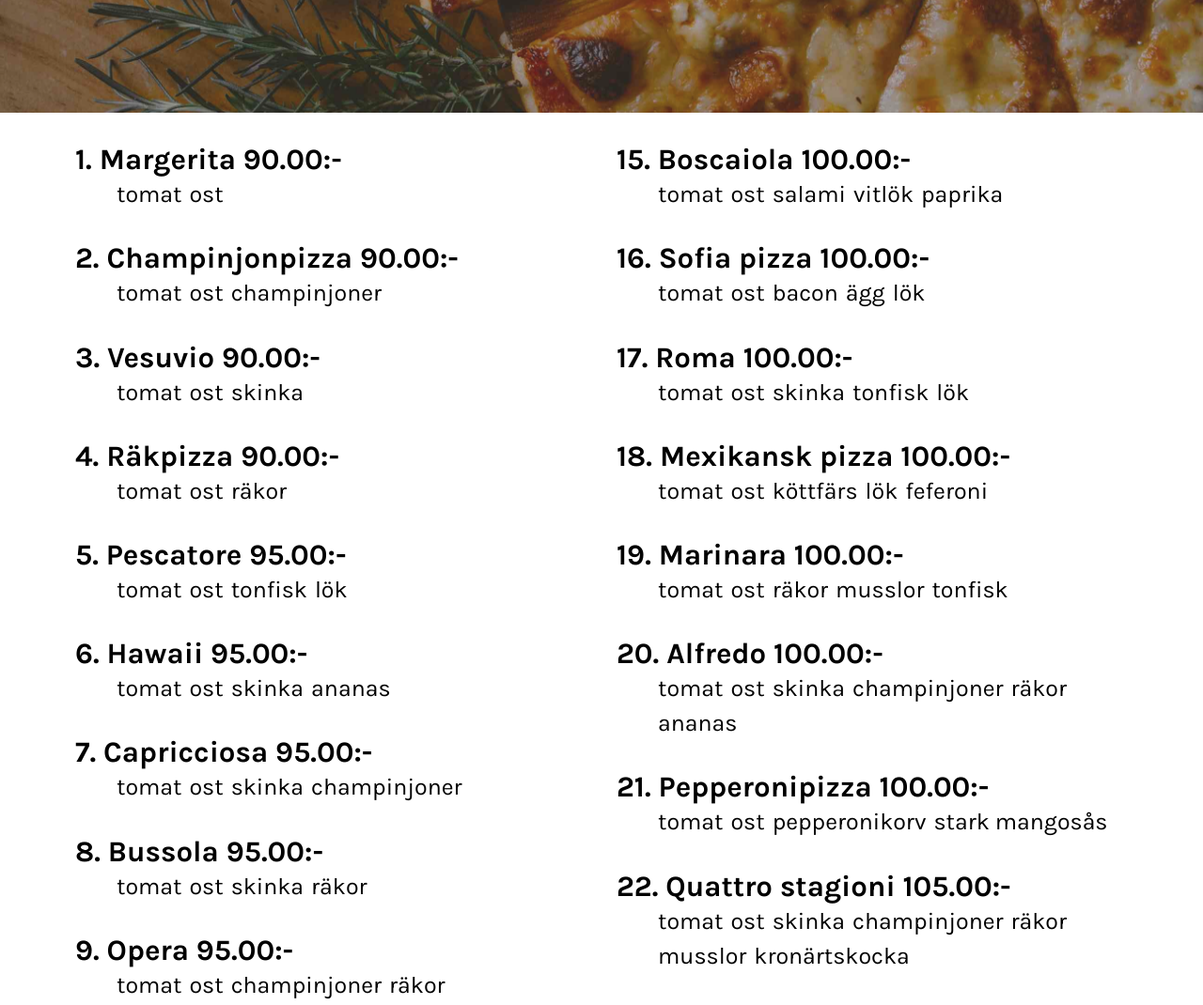
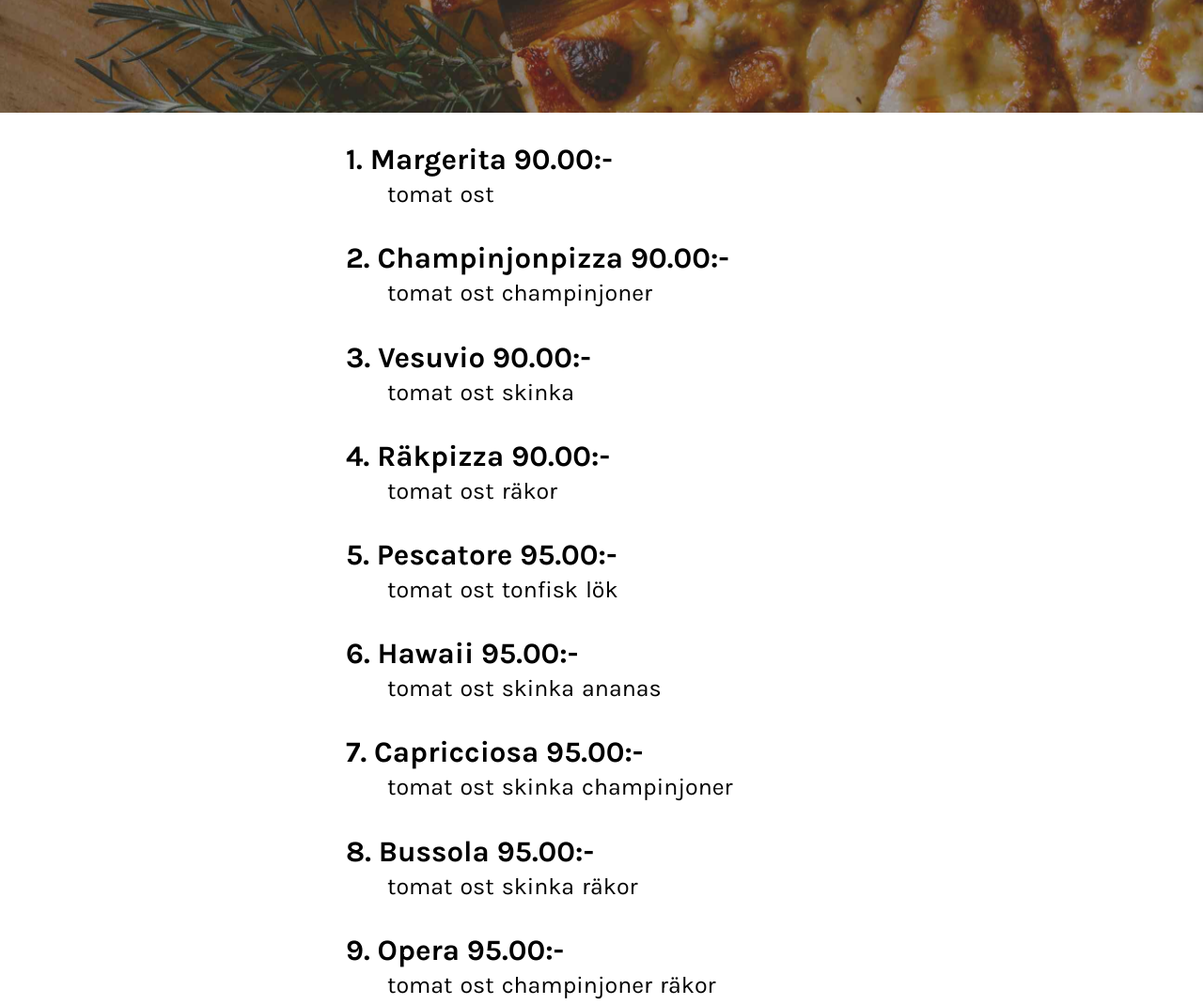
Before and after one commit to Timpan42/te4-pizza, a website built with Vite: page index.html in a window 1280 px wide. Shown: the part 680-1750 px from the top of the page at 94% size. Built offline with nearby package versions, Linux system fonts and the light colour scheme.

Commit message:
💄 Färg

```diff
--- a/css/style.css
+++ b/css/style.css
@@ -40,8 +40,8 @@
     --color-fg: #111;
     --color-bg: #ececec;
     --color-text-highlight: #8d8d8d;
-    --color-primary: hsl(130, 40%, 20%);
-    /* --color-primary: hsl(0, 50%, 35%); */
+    /* --color-primary: hsl(130, 40%, 20%); */
+    --color-primary: hsl(0, 50%, 35%);
     --color-secondary: hsl(40, 80%, 60%);
 
     --navbar-height-desktop: 8rem;
@@ -111,15 +111,8 @@ p {
 
 .top-text {}
 
-
-@media screen and (min-width: 1080px) {
-    .menu-container {
-        display: flex;
-    }
-}
-
 .menu-container {
-    width: min(72rem, 100vw - 4rem);
+    width: min(52rem, 100vw - 4rem);
     margin-inline: auto;
 }
 
```
